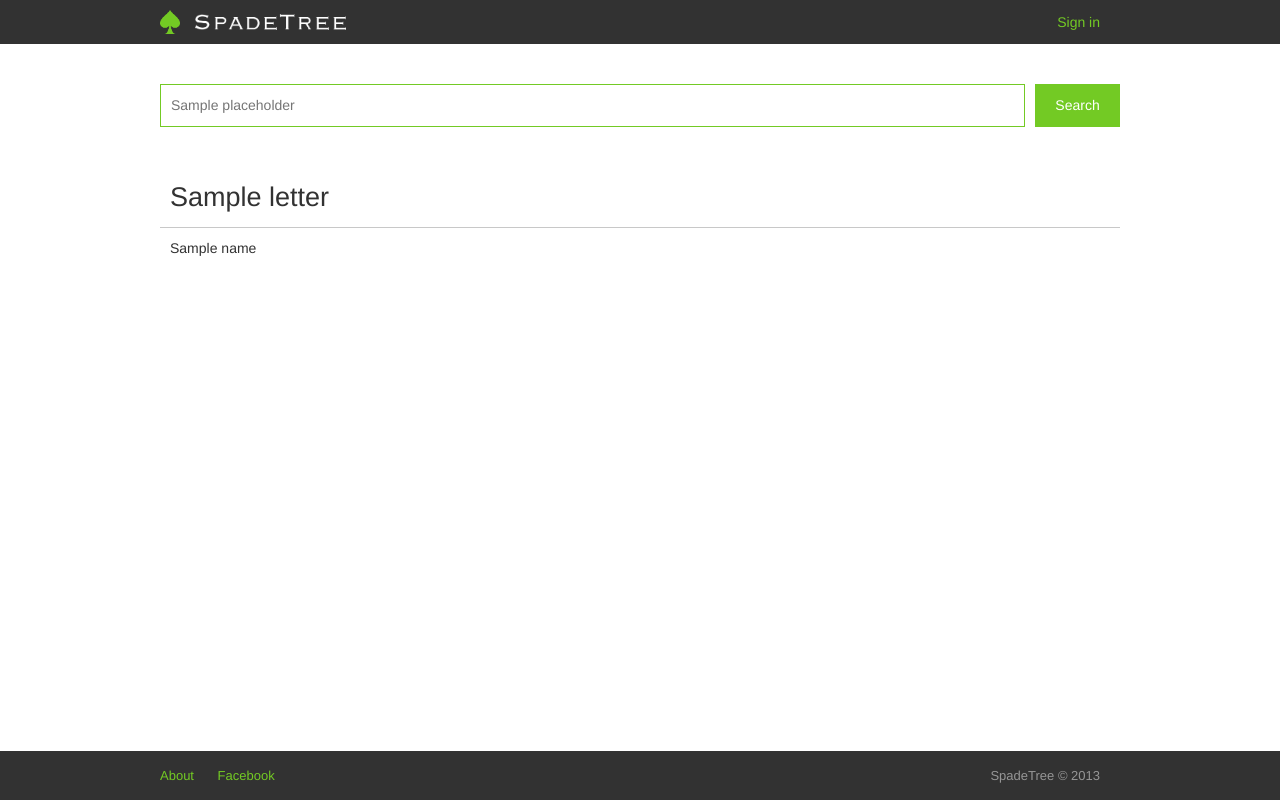
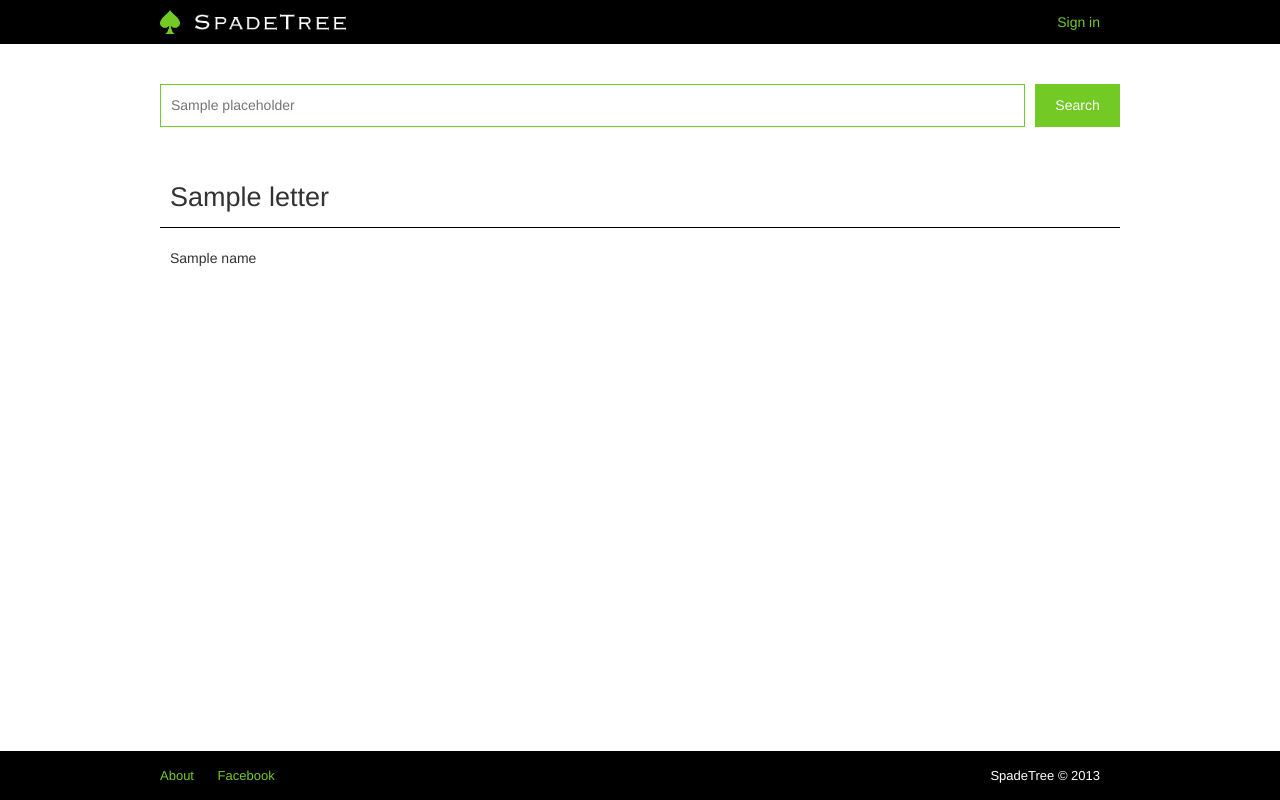
Before and after one commit to QuantumVenturess/spadetree, a Django app: template templates/interests/browse.html in a window 1280 px wide. Run offline with Django 3.2, Linux system fonts and the light colour scheme; the template is opened without the code that fills it: most values are stand-ins (such as "Sample title", 1, 10 or a date in 2020); style sheets or scripts are compiled from the project's sources; some libraries are stand-ins or nearby versions.

Commit message:
updated colors and borders, added black to a lot of places

```diff
--- a/static/css/choices.css
+++ b/static/css/choices.css
@@ -170,7 +170,6 @@
 
 /* Choice notes */
 .choiceNotes .notes .choiceNote {
-  background: #f0f0f0;
   margin: 10px 0 0 0;
   padding: 10px; }
   .choiceNotes .notes .choiceNote:first-child {
--- a/static/css/footer.css
+++ b/static/css/footer.css
@@ -1,5 +1,5 @@
 footer {
-  background: #323232;
+  background: black;
   font-size: 13px;
   height: 49px;
   margin: -49px 0 0 0;
@@ -25,7 +25,7 @@
             footer .footer nav ul li a:hover {
               color: white; }
   footer p {
-    color: #969696;
+    color: white;
     float: right;
     line-height: 49px;
     padding: 0 20px; }
--- a/static/css/forms.css
+++ b/static/css/forms.css
@@ -17,7 +17,7 @@
   line-height: 21px;
   padding: 10px; }
   input:hover, textarea:hover {
-    border: 1px solid #969696; }
+    border: 1px solid black; }
   input:focus, textarea:focus {
     border: 1px solid #73ca24; }
 
--- a/static/css/header.css
+++ b/static/css/header.css
@@ -1,5 +1,5 @@
 header {
-  background: #323232;
+  background: black;
   height: 44px;
   width: 100%; }
   header .header {
@@ -45,7 +45,7 @@
             header .header nav ul li a.menu:hover {
               background: #646464; }
             header .header nav ul li a.menuShow {
-              background: #464646;
+              background: #323232;
               color: #969696; }
               header .header nav ul li a.menuShow:hover {
                 color: white; }
@@ -62,7 +62,7 @@
         display: none;
         position: relative; }
         header .header nav #menu ul {
-          background: #464646;
+          background: #323232;
           position: absolute;
           right: 0;
           top: 44px;
--- a/static/css/interests.css
+++ b/static/css/interests.css
@@ -22,7 +22,7 @@
   .interestList .results {
     margin: 40px 0 0 0; }
     .interestList .results .group h1 {
-      border-bottom: 1px solid #c8c8c8;
+      border-bottom: 1px solid black;
       font-size: 27px;
       font-weight: 300;
       line-height: 40px;
@@ -33,13 +33,14 @@
       margin: 0;
       padding: 0; }
       .interestList .results .group ul li .interestNameLink {
+        border-right: 1px solid transparent;
         color: #323232;
         display: block;
         font-size: 14px;
-        line-height: 21px;
-        padding: 10px; }
+        line-height: 20px;
+        padding: 20px 10px; }
         .interestList .results .group ul li .interestNameLink:hover {
-          background: #f0f0f0;
+          border-right: 1px solid black;
           color: #73ca24; }
         .interestList .results .group ul li .interestNameLink.show {
           font-weight: 700; }
@@ -51,7 +52,8 @@
           right: 10px;
           top: 10px; }
       .interestList .results .group ul li .tutorsInsert {
-        margin: 0 0 0 10px; }
+        border-left: 1px solid black;
+        margin: 0 0 0 20px; }
         .interestList .results .group ul li .tutorsInsert .label .line {
           border-top: 1px solid #c8c8c8;
           position: relative;
@@ -88,30 +90,21 @@
         line-height: 27px;
         margin: 0;
         padding: 0 0 0 35px; }
-    .interestDetail section .tutor {
-      background: #f0f0f0; }
-      .interestDetail section .tutor:hover {
-        background: #e6e6e6; }
-
-.interestList .tutor {
-  background: #fafafa; }
-  .interestList .tutor:hover {
-    background: #f0f0f0; }
-    .interestList .tutor:hover .name h2 {
-      color: #73ca24; }
 
 .interestDetail h3, .interestList h3 {
-  background: #fafafa;
   color: #969696;
   font-size: 14px;
   font-style: italic;
   font-weight: 300;
-  line-height: 21px;
+  line-height: 20px;
   margin: 0;
-  padding: 10px; }
+  padding: 20px 10px; }
 .interestDetail .tutor, .interestList .tutor {
+  border-right: 1px solid transparent;
   display: block;
   padding: 10px; }
+  .interestDetail .tutor:hover, .interestList .tutor:hover {
+    border-right: 1px solid black; }
   .interestDetail .tutor .image, .interestList .tutor .image {
     float: left;
     height: 40px;
--- a/static/css/notifications.css
+++ b/static/css/notifications.css
@@ -6,7 +6,7 @@
     .notificationList .day:first-child {
       margin: 0; }
     .notificationList .day h1 {
-      border-bottom: 1px solid #c8c8c8;
+      border-bottom: 1px solid black;
       font-size: 13px;
       font-weight: 700;
       line-height: 20px;
--- a/static/css/usermessages.css
+++ b/static/css/usermessages.css
@@ -2,7 +2,7 @@
 .messageList {
   padding: 40px 0; }
   .messageList .recentMessage {
-    border-left: 3px solid transparent;
+    border-left: 1px solid transparent;
     color: #323232;
     display: block;
     margin: 10px 0 0 0;
@@ -10,9 +10,9 @@
     .messageList .recentMessage:first-child {
       margin: 0; }
     .messageList .recentMessage.unviewed {
-      background: #f0f0f0; }
+      border-left: 1px solid #ff1a00; }
     .messageList .recentMessage:hover {
-      border-left: 3px solid #73ca24; }
+      border-left: 1px solid black; }
     .messageList .recentMessage .image {
       float: left;
       height: 40px;
--- a/static/scss/choices.scss
+++ b/static/scss/choices.scss
@@ -245,7 +245,6 @@
 .choiceNotes {
   .notes {
     .choiceNote {
-      background: rgb(240, 240, 240);
       margin: 10px 0 0 0;
       padding: 10px;
       &:first-child {
--- a/static/scss/footer.scss
+++ b/static/scss/footer.scss
@@ -1,5 +1,5 @@
 footer {
-  background: rgb(50, 50, 50);
+  background: rgb(0, 0, 0);
   font-size: 13px;
   height: 49px;
   margin: -49px 0 0 0;
@@ -32,7 +32,7 @@
     }
   }
   p {
-    color: rgb(150, 150, 150);
+    color: rgb(255, 255, 255);
     float: right;
     line-height: 49px;
     padding: 0 20px;
--- a/static/scss/forms.scss
+++ b/static/scss/forms.scss
@@ -18,7 +18,7 @@
   line-height: 21px;
   padding: 10px;
   &:hover {
-    border: 1px solid rgb(150, 150, 150);
+    border: 1px solid rgb(0, 0, 0);
   }
   &:focus {
     border: 1px solid rgb(115, 202, 36);
--- a/static/scss/header.scss
+++ b/static/scss/header.scss
@@ -6,7 +6,7 @@
 }
 
 header {
-  background: rgb(50, 50, 50);
+  background: rgb(0, 0, 0);
   height: 44px;
   width: 100%;
   .header {
@@ -57,7 +57,7 @@
               }
             }
             &.menuShow {
-              background: rgb(70, 70, 70);
+              background: rgb(50, 50, 50);
               color: rgb(150, 150, 150);
               &:hover {
                 color: rgb(255, 255, 255);
@@ -81,7 +81,7 @@
         display: none;
         position: relative;
         ul {
-          background: rgb(70, 70, 70);
+          background: rgb(50, 50, 50);
           position: absolute;
           right: 0;
           top: 44px;
--- a/static/scss/interests.scss
+++ b/static/scss/interests.scss
@@ -31,7 +31,7 @@
     margin: 40px 0 0 0;
     .group {
       h1 {
-        border-bottom: 1px solid rgb(200, 200, 200);
+        border-bottom: 1px solid rgb(0, 0, 0);
         font-size: 27px;
         font-weight: 300;
         line-height: 40px;
@@ -44,13 +44,14 @@
         padding: 0;
         li {
           .interestNameLink {
+            border-right: 1px solid transparent;
             color: rgb(50, 50, 50);
             display: block;
             font-size: 14px;
-            line-height: 21px;
-            padding: 10px;
+            line-height: 20px;
+            padding: 20px 10px;
             &:hover {
-              background: rgb(240, 240, 240);
+              border-right: 1px solid rgb(0, 0, 0);
               color: rgb(115, 202, 36);
             }
             &.show {
@@ -67,7 +68,8 @@
             }
           }
           .tutorsInsert {
-            margin: 0 0 0 10px;
+            border-left: 1px solid rgb(0, 0, 0);
+            margin: 0 0 0 20px;
             .label {
               .line {
                 border-top: 1px solid rgb(200, 200, 200);
@@ -124,41 +126,25 @@
         padding: 0 0 0 35px;
       }
     }
-    .tutor {
-      background: rgb(240, 240, 240);
-      &:hover {
-        background: rgb(230, 230, 230);
-      }
-    }
-  }
-}
-.interestList {
-  .tutor {
-    background: rgb(250, 250, 250);
-    &:hover {
-      background: rgb(240, 240, 240);
-      .name {
-        h2 {
-          color: rgb(115, 202, 36);
-        }
-      }
-    }
   }
 }
 .interestDetail, .interestList {
   h3 {
-    background: rgb(250, 250, 250);
     color: rgb(150, 150, 150);
     font-size: 14px;
     font-style: italic;
     font-weight: 300;
-    line-height: 21px;
+    line-height: 20px;
     margin: 0;
-    padding: 10px;
+    padding: 20px 10px;
   }
   .tutor {
+    border-right: 1px solid transparent;
     display: block;
     padding: 10px;
+    &:hover {
+      border-right: 1px solid rgb(0, 0, 0);
+    }
     .image {
       float: left;
       height: 40px;
--- a/static/scss/notifications.scss
+++ b/static/scss/notifications.scss
@@ -7,7 +7,7 @@
       margin: 0;
     }
     h1 {
-      border-bottom: 1px solid rgb(200, 200, 200);
+      border-bottom: 1px solid rgb(0, 0, 0);
       font-size: 13px;
       font-weight: 700;
       line-height: 20px;
--- a/static/scss/usermessages.scss
+++ b/static/scss/usermessages.scss
@@ -2,7 +2,7 @@
 .messageList {
   padding: 40px 0;
   .recentMessage {
-    border-left: 3px solid transparent;
+    border-left: 1px solid transparent;
     color: rgb(50, 50, 50);
     display: block;
     margin: 10px 0 0 0;
@@ -11,10 +11,10 @@
       margin: 0;
     }
     &.unviewed {
-      background: rgb(240, 240, 240);
+      border-left: 1px solid rgb(255, 26, 0);
     }
     &:hover {
-      border-left: 3px solid rgb(115, 202, 36);
+      border-left: 1px solid rgb(0, 0, 0);
     }
     .image {
       float: left;
```
Also changed, not shown: 1 other file.
